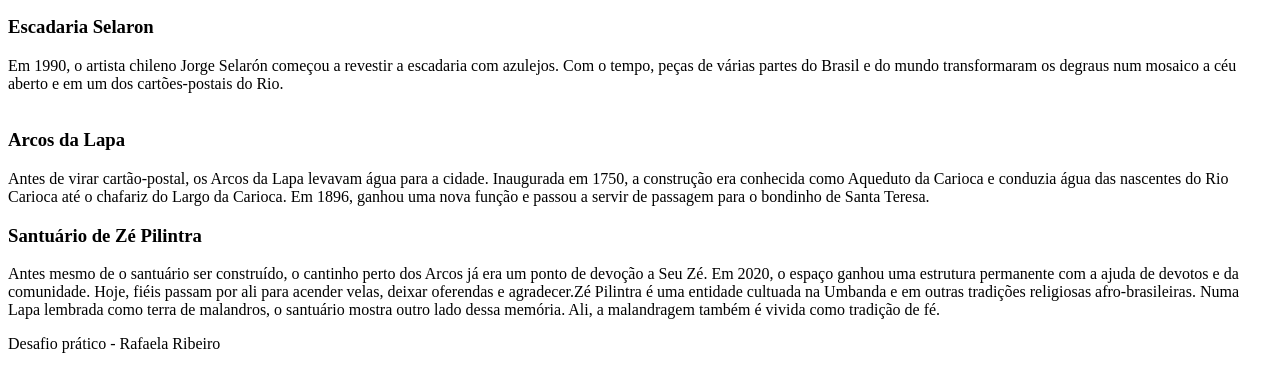
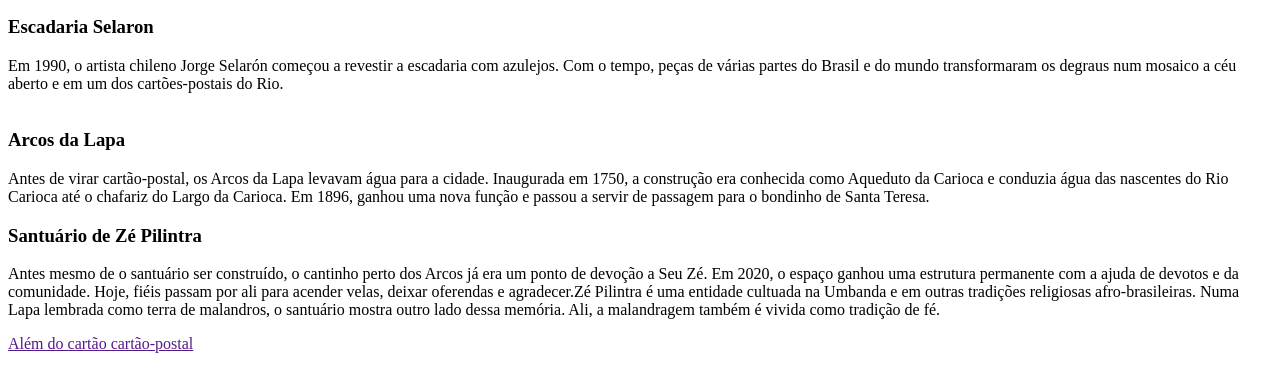
Before and after one commit to rafari1103/local-turistico, a plain HTML site: page index.html in a window 1280 px wide. Shown: the part 298-690 px from the top of the page. Drawn offline with Linux system fonts and the light colour scheme.

Commit message:
changes html

```diff
--- a/index.html
+++ b/index.html
@@ -41,9 +41,9 @@ Antes mesmo de o santuário ser construído, o cantinho perto dos Arcos já era
 </section>
 <div id="nextpage">
 <section id="nextpage">
-<!--colocar a url da outra página-->
-</section>
+    <a href="">Além do cartão cartão-postal</a>
+
 </div>
-<footer>Desafio prático - Rafaela Ribeiro</footer>
+
 </body>
 </html>
```
